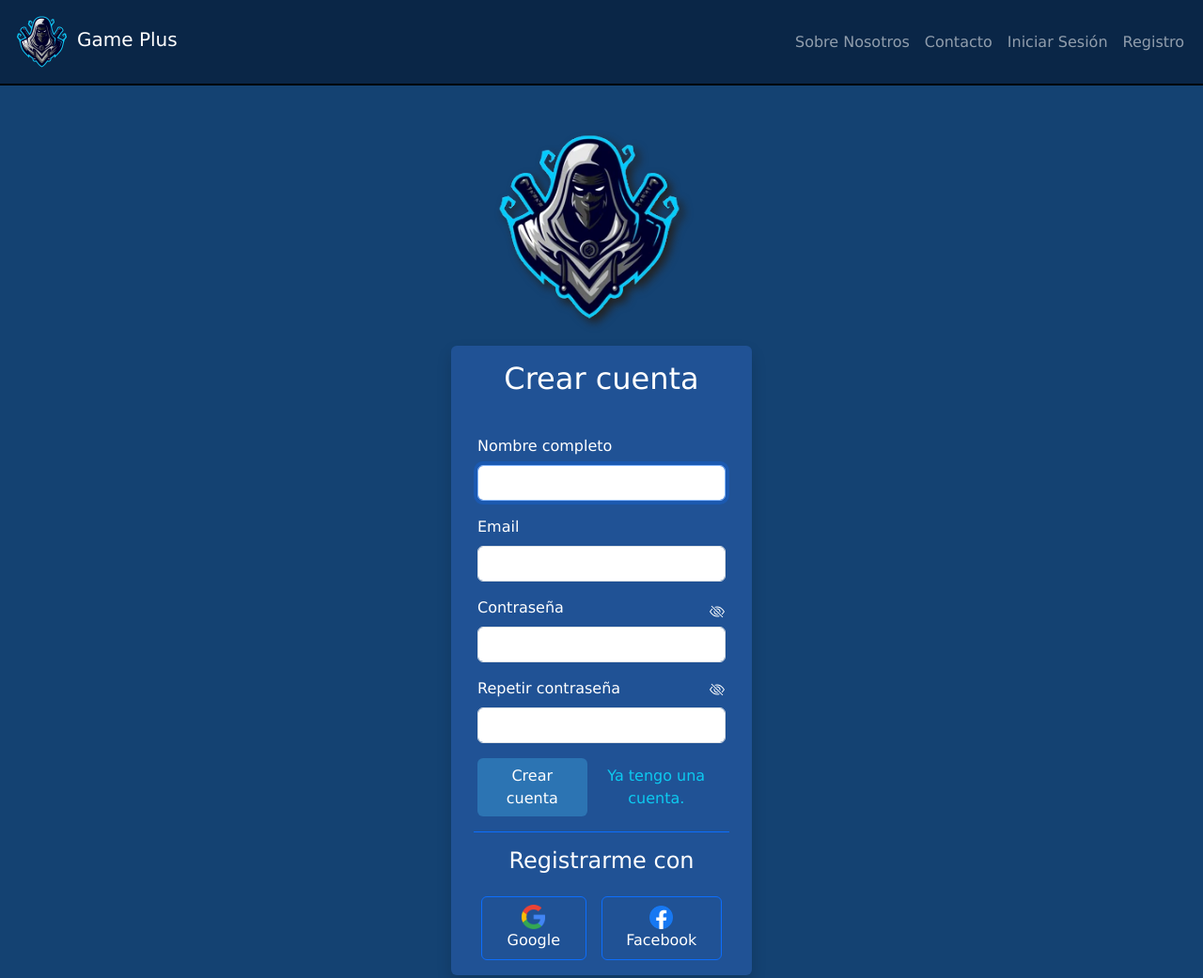
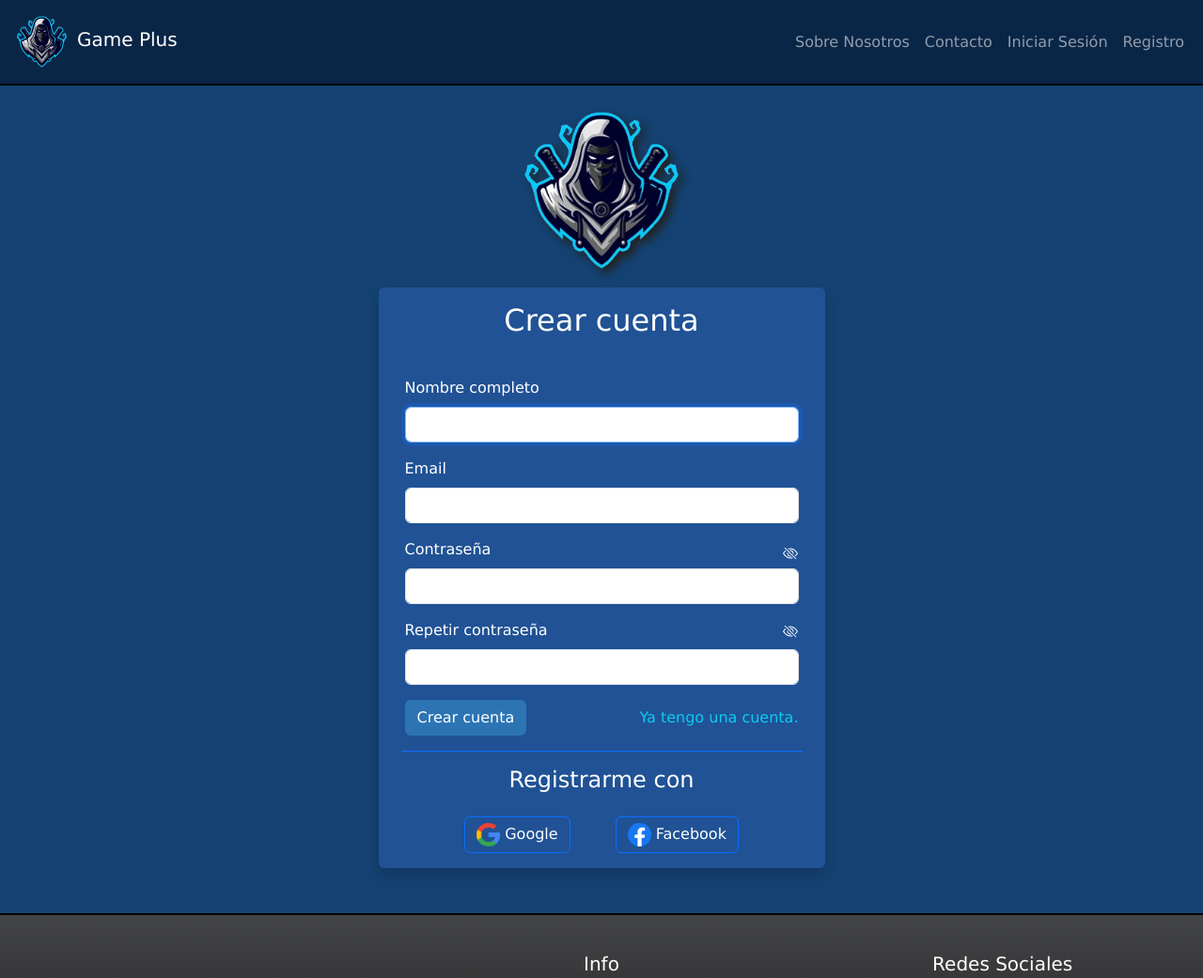
Before and after one commit to ivaneconomo/game-plus, a plain HTML site: page register.html in a window 1280 px wide. Shown: the top 1041 px of the page at 94% size. Drawn offline with nearby package versions, Linux system fonts and the light colour scheme.

Commit message:
register actualizado

```diff
--- a/js/app.js
+++ b/js/app.js
@@ -354,7 +354,7 @@ const compro = (compr) => {
       },
       {
         name: "Usuario",
-        id: 1,
+        id: 2,
         email: "usuario123@gmail.com",
         password: "usuario159"
       },
--- a/js/register.js
+++ b/js/register.js
@@ -103,6 +103,7 @@ const registrarUsuario = () => {
       };
       users.push(nuevoUsuario);
       localStorage.setItem('Users', JSON.stringify(users));
+      alert('Registrado');
     } else {
       throw new Error('Debe completar todos los campos correctamente para poder registrarse.')
     };
--- a/register.html
+++ b/register.html
@@ -24,29 +24,33 @@
         <button class="navbar-toggler" type="button" data-bs-toggle="collapse" data-bs-target="#navbarSupportedContent" aria-controls="navbarSupportedContent" aria-expanded="false" aria-label="Toggle navigation">
           <span class="navbar-toggler-icon"></span>
         </button>
-        <div class="collapse navbar-collapse d-lg-flex justify-content-end " id="navbarSupportedContent">
+        <div class="collapse navbar-collapse d-lg-flex justify-content-end" id="navbarSupportedContent">
           <ul class="navbar-nav mb-2 mb-lg-0">
             <li class="nav-item">
-              <a class="nav-link" aria-current="page" href="#">Sobre Nosotros</a>
+              <a class="nav-link" aria-current="page" href="./aboutUs.html">Sobre Nosotros</a>
             </li>
             <li class="nav-item">
-              <a class="nav-link" href="#">Contacto</a>
+              <a class="nav-link" href="./contact.html">Contacto</a>
             </li>
             <li class="nav-item">
-              <a class="nav-link" href="#">Iniciar Sesión</a>
+              <a class="nav-link" href="./login.html">Iniciar Sesión</a>
             </li>
             <li class="nav-item">
-              <a class="nav-link" href="#">Registro</a>
+              <a class="nav-link" href="./register.html">Registro</a>
             </li>
         </div>
       </div>
     </nav>
   </header>
-  <main class="py-5 d-flex flex-column justify-content-center align-items-center bg-blue">
-    <div class="mb-4">
-      <a href="./index.html"><img class="logo" src="./assets/logo.png" alt="Game Plus"></a>
+  <main class="pb-5 pt-4  bg-blue">
+    <div class="container text-white ">
+      <div class="row justify-content-center">
+        <div class="col-12">
+          <div class="mb-3 d-flex justify-content-center">
+            <img class="logo" src="./assets/logo.png" alt="Game Plus">
           </div>
-    <div class="container cdm-blue text-white rounded shadow col-md-8 col-lg-6 col-xl-3">
+        </div>
+        <div class="col-12 col-md-8 col-lg-5 cdm-blue rounded shadow">
           <h1 class="fs-2 text-center p-3">Crear cuenta</h1>
           <form class="p-3">
 
@@ -134,8 +138,10 @@
           <div class="container">
             <h2 class="fs-4 text-center p-3 border-top border-primary">Registrarme con</h2>
             <div class="mb-3 d-flex justify-content-center">
-          <button class="btn btn-outline-primary text-white px-3 py-2 btn-login mx-2"><img src="./assets/googlelogin.png" alt="botón google" class="img-login"> Google</button>
-          <button class="btn btn-outline-primary text-white px-3 py-2 btn-login mx-2"><img src="./assets/facebooklogin.png" alt="botón google" class="img-login"> Facebook</button>
+              <button class="btn btn-outline-primary text-white btn-login me-5"><img src="./assets/googlelogin.png" alt="botón google" class="img-login"> Google</button>
+              <button class="btn btn-outline-primary text-white btn-login"><img src="./assets/facebooklogin.png" alt="botón google" class="img-login"> Facebook</button>
+            </div>
+          </div>
         </div>
       </div>
     </div>
--- a/styles/register.css
+++ b/styles/register.css
@@ -35,5 +35,5 @@
 .logo {
     -webkit-filter: drop-shadow(5px 5px 5px #222);
     filter: drop-shadow(5px 5px 5px #222);
-    width: 90%;
+    width: 200px;
   }
```
Lines whose indentation alone changed are shown as unchanged.
